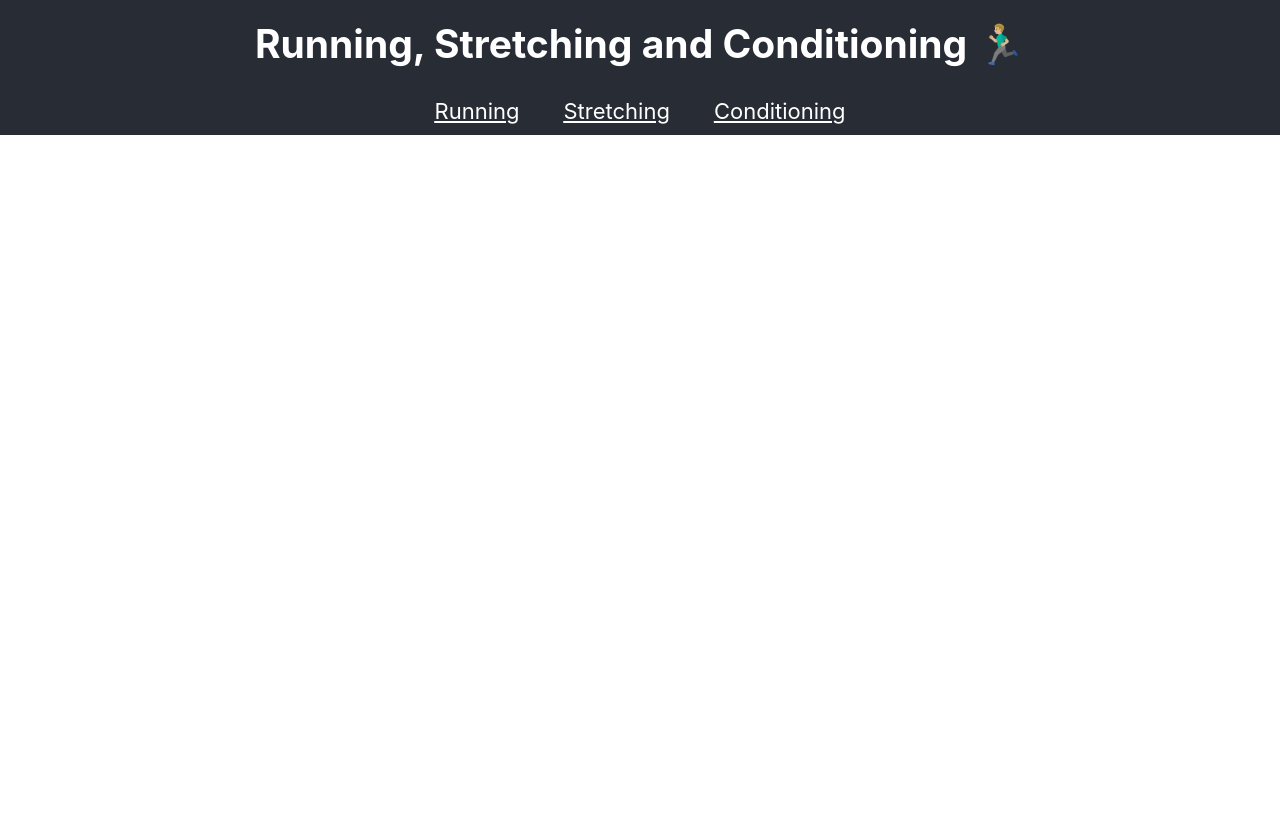
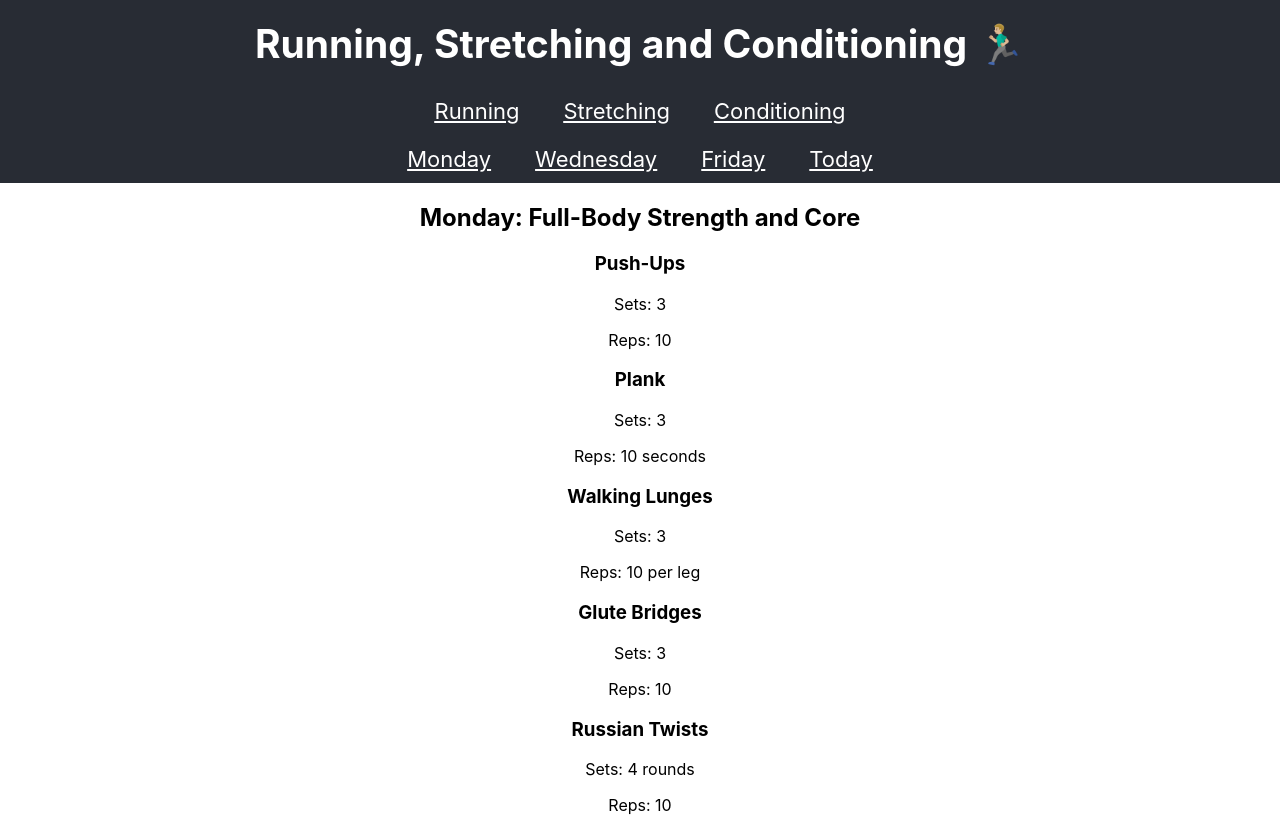
Before and after one commit to Albadylic/run-gregor-run, a React (Create React App) app: page / in a window 1280 px wide. Before the commit the page ends 800 px from the top, so only its background shows below. Built offline with nearby package versions, Linux system fonts and the light colour scheme.

Commit message:
Add home route

```diff
--- a/src/App.jsx
+++ b/src/App.jsx
@@ -1,7 +1,8 @@
 import "./App.css";
 import Nav from "./components/Nav";
-import Month from "./components/Month";
+import Running from "./components/Running";
 import Conditioning from "./components/Conditionining";
+import Today from "./components/Today";
 import { BrowserRouter as Router, Routes, Route } from "react-router-dom";
 
 function App() {
@@ -13,7 +14,8 @@ function App() {
       <Router>
         <Nav />
         <Routes>
-          <Route path="/running" element={<Month />} />
+          <Route path="/" element={<Today />} />
+          <Route path="/running" element={<Running />} />
           <Route path="/conditioning" element={<Conditioning />} />
         </Routes>
       </Router>
--- a/src/components/Month.jsx
+++ b/src/components/Running.jsx
@@ -3,7 +3,7 @@ import { useState } from "react";
 
 const months = runningData.months;
 
-function Month() {
+export default function Running() {
   const [chosenMonth, setChosenMonth] = useState(months[0]);
   return (
     <div className="Month">
@@ -45,5 +45,3 @@ function Month() {
     </div>
   );
 }
-
-export default Month;
--- /dev/null
+++ b/src/components/Today.jsx
@@ -0,0 +1,41 @@
+import { useState } from "react";
+import Conditioning from "./Conditionining";
+import Running from "./Running";
+
+export default function Today() {
+  const dayIndex = new Date().getDay();
+  const days = [
+    "Sunday",
+    "Monday",
+    "Tuesday",
+    "Wednesday",
+    "Thursday",
+    "Friday",
+    "Saturday",
+  ];
+  const today = days[dayIndex];
+
+  const daysToPlan = {
+    Monday: "conditioning",
+    Tuesday: "running",
+    Wednesday: "conditioning",
+    Thursday: "running",
+    Friday: "conditioning",
+  };
+
+  const [dayState, setDayState] = useState(today);
+
+  if (daysToPlan[dayState] === "conditioning") {
+    return <Conditioning />;
+  } else if (daysToPlan[dayState] === "running") {
+    return <Running />;
+  } else {
+    return (
+      <>
+        <div>
+          <h2>No training planned for {dayState}</h2>
+        </div>
+      </>
+    );
+  }
+}
```
